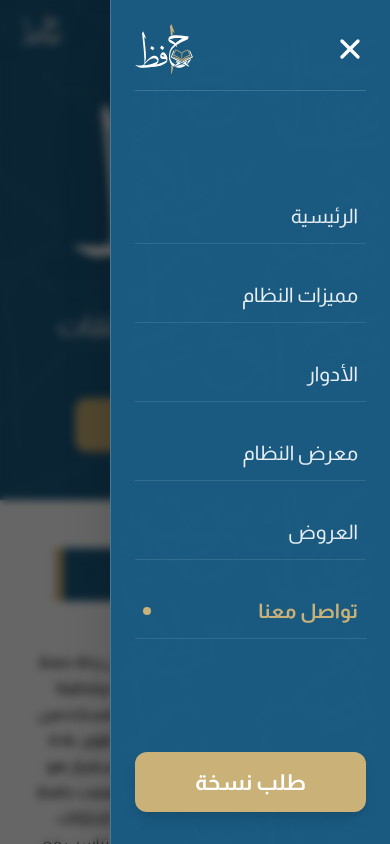
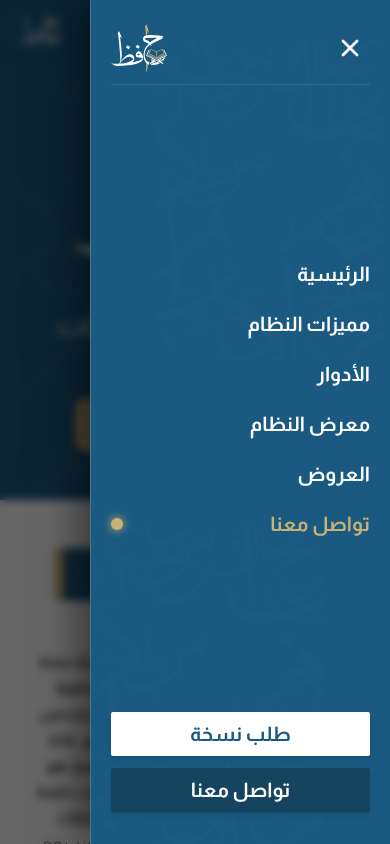
Before and after one commit to lo-ucif/hafez-web, a React (Vite) app: page / in a window 390 px wide. Both pictures are taken after a click on the button 348 px from the left and 30 px from the top of the page. Shown: the top 844 px of the page. Built offline with nearby package versions, Linux system fonts and the light colour scheme.

Commit message:
feat: add Navbar component with Framer Motion animations and scroll spy support

```diff
--- a/src/components/layout/Navbar.tsx
+++ b/src/components/layout/Navbar.tsx
@@ -501,273 +501,223 @@ export default function Navbar({ activePage = "home" }: NavbarProps) {
 
       </motion.header>
 
-      {/* ── Mobile Slide-out Drawer ── */}
+      {/* ── Mobile Navbar Drawer (Figma node 308:144 - Opens from Right, Height = Device Height) ── */}
       <AnimatePresence>
         {mobileMenuOpen && (
-          <div className="fixed inset-0 z-50 md:hidden" dir="rtl">
-            {/* Backdrop overlay */}
+          <div className="fixed inset-0 z-50 md:hidden">
+            {/* Backdrop Overlay */}
             <motion.div
-              initial={{
-                opacity: 0,
-              }}
-              animate={{
-                opacity: 1,
-              }}
-              exit={{
-                opacity: 0,
-              }}
-              transition={{
-                duration: 0.3,
-              }}
-              className="
-                absolute inset-0
-                bg-black/60
-                backdrop-blur-xs
-              "
+              initial={{ opacity: 0 }}
+              animate={{ opacity: 1 }}
+              exit={{ opacity: 0 }}
+              transition={{ duration: 0.25 }}
+              className="fixed inset-0 bg-black/60 backdrop-blur-xs"
               onClick={() => setMobileMenuOpen(false)}
             />
 
-            {/* Slide-out Drawer */}
+            {/* Slide-in Drawer from Right */}
             <motion.div
-              initial={{
-                x: "100%",
-              }}
-              animate={{
-                x: 0,
-              }}
-              exit={{
-                x: "100%",
-              }}
+              initial={{ x: "100%" }}
+              animate={{ x: 0 }}
+              exit={{ x: "100%" }}
               transition={{
                 type: "spring",
-                damping: 28,
+                damping: 30,
                 stiffness: 300,
+                mass: 0.8,
               }}
               className="
-                absolute right-0 top-0 bottom-0
-                w-[280px] sm:w-[320px]
-                max-w-[85vw]
+                fixed top-0 bottom-0 right-0 z-50
+                w-[300px] sm:w-[340px] max-w-[85vw]
                 h-screen h-[100dvh]
                 bg-[#1a5a81]
                 border-l border-white/20
-                shadow-2xl
-                flex flex-col
-                justify-between
-                px-6 py-6
-                z-10
-                overflow-hidden
+                shadow-[-10px_0_40px_rgba(0,0,0,0.5)]
+                flex flex-col justify-between
+                py-6 px-5 sm:px-6
+                overflow-y-auto
+                relative
               "
+              data-node-id="308:144"
+              data-name="Hero"
             >
-              {/* Calligraphy Watermark */}
-              <div
-                className="
-                  absolute inset-0
-                  pointer-events-none
-                  overflow-hidden
-                  opacity-10
-                "
-              >
+              {/* Calligraphy Watermarks */}
+              <div className="absolute inset-0 pointer-events-none overflow-hidden opacity-10">
                 <ArabicBg
                   positionClass="top-10 -right-10"
-                  sizeClass="size-[350px]"
-                  opacityClass="opacity-10"
+                  sizeClass="size-[320px]"
+                  opacityClass="opacity-15"
                 />
-
                 <ArabicBg
                   positionClass="bottom-0 -left-10"
-                  sizeClass="size-[350px]"
-                  opacityClass="opacity-10"
+                  sizeClass="size-[320px]"
+                  opacityClass="opacity-15"
                 />
               </div>
 
-              {/* Drawer Top */}
+              {/* Top Bar: Logo on Left, Close Button on Right (LTR flex) */}
               <div
-                className="
-                  flex items-center
-                  justify-between
-                  w-full relative z-10
-                  pb-4
-                  border-b border-white/15
-                "
+                className="flex items-center justify-between w-full relative z-10 shrink-0 pb-3 border-b border-white/10"
+                data-node-id="308:145"
+                dir="ltr"
               >
-                {/* Close button */}
+                {/* Logo (Figma node 308:146) */}
+                <a
+                  href="#home"
+                  onClick={handleLogoClick}
+                  aria-label="الصفحة الرئيسية"
+                  className="relative shrink-0 h-[48px] w-[56px] cursor-pointer"
+                  data-node-id="308:147"
+                >
+                  <img
+                    alt=""
+                    aria-hidden="true"
+                    className="absolute h-[48px] left-[33.8px] top-0 w-[4.6px] max-w-none block"
+                    src={IMAGES.logoBarTop}
+                  />
+                  <img
+                    alt="شعار حافظ"
+                    className="absolute h-[35.2px] left-0 top-[6.9px] w-[31.5px] max-w-none block"
+                    src={IMAGES.logoPartHa}
+                  />
+                  <img
+                    alt=""
+                    aria-hidden="true"
+                    className="absolute h-[30.3px] left-[32.4px] top-[10.9px] w-[19.7px] max-w-none block"
+                    src={IMAGES.logoPartHin}
+                  />
+                  <img
+                    alt=""
+                    aria-hidden="true"
+                    className="absolute h-[16.5px] left-[34.6px] top-[24.6px] w-[21.8px] max-w-none block"
+                    src={IMAGES.logoBarBottom}
+                  />
+                </a>
+
+                {/* Close Button (Figma node 308:163) */}
                 <motion.button
                   type="button"
-                  whileTap={{
-                    scale: 0.9,
-                  }}
+                  whileTap={{ scale: 0.9 }}
                   onClick={() => setMobileMenuOpen(false)}
                   aria-label="إغلاق القائمة"
                   className="
-                    text-white
-                    hover:text-[#cab178]
-                    p-2
-                    transition-colors
-                    cursor-pointer
-                    flex items-center
-                    justify-center
-                    -mr-2
+                    size-[40px] flex items-center justify-center
+                    text-white hover:text-[#cab178]
+                    transition-colors cursor-pointer
                   "
+                  data-node-id="308:163"
                 >
                   <svg
-                    className="size-8"
+                    className="size-[28px]"
                     viewBox="0 0 24 24"
                     fill="none"
                     stroke="currentColor"
-                    strokeWidth="2.5"
+                    strokeWidth="2.4"
                     strokeLinecap="round"
                     strokeLinejoin="round"
                   >
                     <line x1="18" y1="6" x2="6" y2="18" />
-
                     <line x1="6" y1="6" x2="18" y2="18" />
                   </svg>
                 </motion.button>
-
-                {/* Drawer Logo */}
-                <a
-                  href="#home"
-                  onClick={handleLogoClick}
-                  aria-label="الصفحة الرئيسية"
-                  className="
-                    relative shrink-0
-                    h-[50px] w-[58px]
-                    cursor-pointer
-                  "
-                >
-                  <img
-                    alt="شعار حافظ"
-                    className="
-                      block size-full
-                      object-contain
-                    "
-                    src={IMAGES.footerLogo}
-                  />
-                </a>
               </div>
 
-              {/* Navigation links */}
-              <nav
-                className="
-                  my-auto py-8
-                  relative z-10
-                "
-                aria-label="روابط الموبايل"
+              {/* Navigation Links (Figma node 308:165) */}
+              <div
+                className="flex flex-col items-center justify-center w-full my-auto py-5 relative z-10"
+                data-node-id="308:165"
+                dir="rtl"
               >
-                <ul
-                  className="
-                    flex flex-col gap-6
-                    items-end
-                    w-full
-                    list-none p-0 m-0
-                  "
-                >
-                  {navLinks.map((link, idx) => {
+                <nav className="w-full flex flex-col gap-3 sm:gap-[18px]" data-node-id="308:166" aria-label="روابط الموبايل">
+                  {navLinks.map((link) => {
                     const isLinkActive = activeId === link.id;
 
                     return (
-                      <motion.li
+                      <motion.a
                         key={link.id}
-                        initial={{
-                          opacity: 0,
-                          x: 25,
-                        }}
-                        animate={{
-                          opacity: 1,
-                          x: 0,
-                        }}
-                        transition={{
-                          delay: 0.08 * (idx + 1),
-                          duration: 0.25,
-                        }}
-                        className="
-                          w-full
-                          text-right
-                        "
+                        href={link.href}
+                        onClick={(e) => handleNavClick(link, e)}
+                        whileTap={{ scale: 0.98 }}
+                        className="w-full flex items-center justify-between no-underline cursor-pointer select-none group py-1"
                       >
-                        <a
-                          href={link.href}
-                          onClick={(e) => handleNavClick(link, e)}
+                        {/* Title Text (Figma nodes 308:169-174) on the RIGHT in RTL */}
+                        <span
+                          dir="auto"
                           className={`
-                            py-3 px-2 border-b border-white/10
-                            flex items-center justify-between
-                            font-['Almarai'] text-[20px]
+                            font-['Almarai:Bold'] font-bold
+                            text-[20px] sm:text-[22px] text-right
                             transition-colors duration-200
-                            no-underline cursor-pointer select-none
                             ${
                               isLinkActive
-                                ? "text-[#cab178] font-bold"
-                                : "text-white/90 hover:text-[#cab178] font-medium"
+                                ? "text-[#cab178]"
+                                : "text-white group-hover:text-[#cab178]"
                             }
                           `}
-                          dir="auto"
                         >
-                          <span>{link.label}</span>
-                          {isLinkActive && (
-                            <span className="w-2 h-2 rounded-full bg-[#cab178]" />
-                          )}
-                        </a>
-                      </motion.li>
+                          {link.label}
+                        </span>
+
+                        {/* Active Gold Indicator Dot (Figma node 308:168) on the far-LEFT in RTL */}
+                        {isLinkActive ? (
+                          <div
+                            className="bg-[#cab178] rounded-[84px] shrink-0 size-[12px] sm:size-[14px] shadow-[0_0_10px_#cab178]"
+                            data-node-id="308:168"
+                          />
+                        ) : (
+                          <div className="size-[12px] sm:size-[14px] shrink-0" />
+                        )}
+                      </motion.a>
                     );
                   })}
-                </ul>
-              </nav>
+                </nav>
+              </div>
 
-              {/* Drawer Bottom: CTA */}
-              <motion.div
-                initial={{
-                  opacity: 0,
-                  y: 20,
-                }}
-                animate={{
-                  opacity: 1,
-                  y: 0,
-                }}
-                transition={{
-                  delay: 0.4,
-                  duration: 0.3,
-                }}
-                className="
-                  w-full
-                  relative z-10
-                  pt-4 pb-2
-                  flex justify-center
-                "
+              {/* Bottom Action Buttons (Figma node 308:175) */}
+              <div
+                className="flex flex-col gap-3 w-full pb-2 shrink-0 relative z-10"
+                data-node-id="308:175"
+                dir="rtl"
               >
+                {/* Button 1: طلب نسخة (Figma node 308:176) */}
                 <motion.button
                   type="button"
-                  whileHover={{
-                    scale: 1.03,
-                  }}
-                  whileTap={{
-                    scale: 0.95,
-                  }}
+                  whileHover={{ scale: 1.02 }}
+                  whileTap={{ scale: 0.96 }}
                   onClick={handleCtaClick}
                   className="
-                    bg-[#cab178]
-                    hover:bg-[#bfa56a]
-                    text-white
-                    w-full
-                    h-[60px]
-                    sm:h-[64px]
-                    rounded-[12px]
-                    flex items-center
-                    justify-center
-                    font-['Almarai:Bold']
-                    font-bold
-                    text-[22px]
-                    sm:text-[24px]
-                    text-center
-                    shadow-lg
-                    hover:shadow-xl
-                    cursor-pointer
-                    transition-colors
+                    bg-white hover:bg-slate-50 text-[#1a5a81]
+                    w-full py-[12px] sm:py-[14px]
+                    flex items-center justify-center
+                    font-['Changa:SemiBold'] font-semibold text-[20px] sm:text-[22px] leading-none
+                    rounded-[2px] shadow-md
+                    transition-all cursor-pointer whitespace-nowrap
                   "
                   dir="auto"
+                  data-node-id="308:176"
                 >
                   طلب نسخة
                 </motion.button>
-              </motion.div>
+
+                {/* Button 2: تواصل معنا (Figma node 308:178) */}
+                <motion.a
+                  href="#contact"
+                  onClick={handleContactClick}
+                  whileHover={{ scale: 1.02 }}
+                  whileTap={{ scale: 0.96 }}
+                  className="
+                    bg-[#15455e] hover:bg-[#11384d] text-white
+                    w-full py-[12px] sm:py-[14px]
+                    flex items-center justify-center
+                    font-['Changa:SemiBold'] font-semibold text-[20px] sm:text-[22px] leading-none
+                    rounded-[2px] shadow-md
+                    no-underline transition-all cursor-pointer whitespace-nowrap
+                  "
+                  dir="auto"
+                  data-node-id="308:178"
+                >
+                  تواصل معنا
+                </motion.a>
+              </div>
             </motion.div>
           </div>
         )}
```
